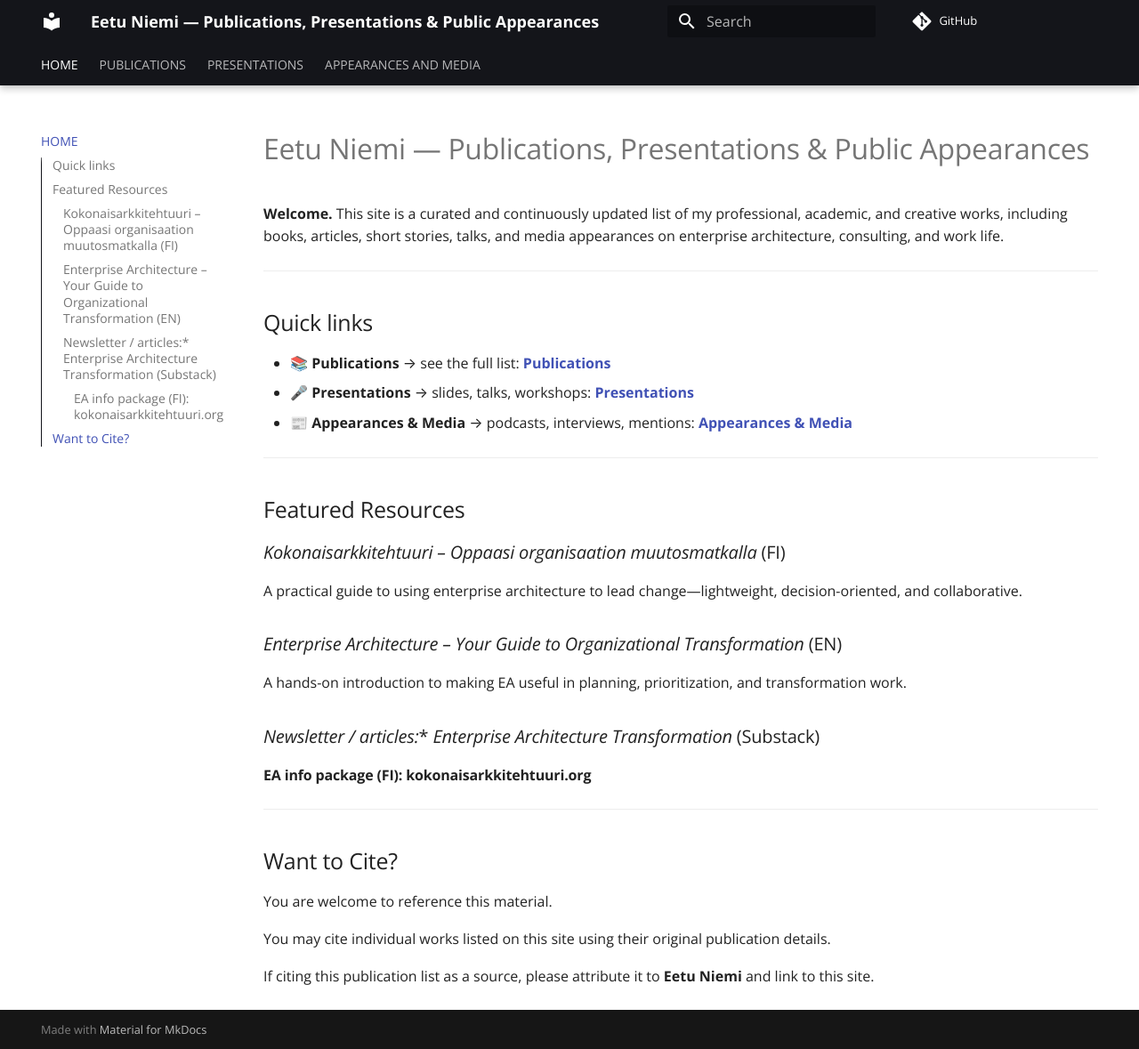
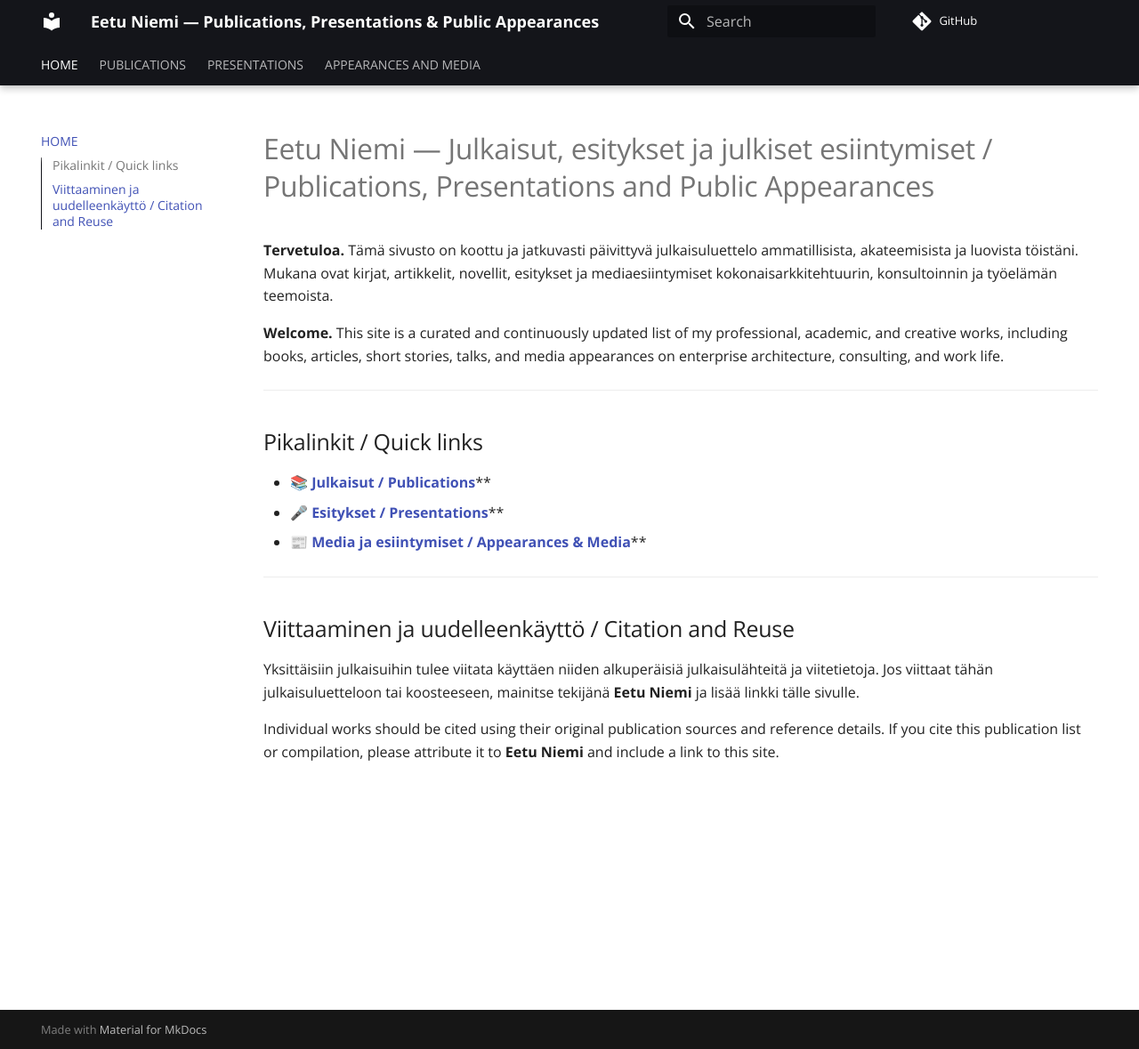
Before and after one commit to eetuniemiphd/eetuniemi, an MkDocs documentation site: the page built from docs/index.md, in a window 1280 px wide and 1179 px high. Shown: the whole window at 89% size. Built offline with MkDocs 1.6.1 and Material for MkDocs 9.7.7, drawn with Linux system fonts in a browser that asks for light colours; comment, search, counter and statistics services are not loaded.

Commit message:
Update index.md

```diff
--- a/docs/index.md
+++ b/docs/index.md
@@ -1,35 +1,22 @@
-# Eetu Niemi — Publications, Presentations & Public Appearances
+# Eetu Niemi — Julkaisut, esitykset ja julkiset esiintymiset / Publications, Presentations and Public Appearances
+
+
+**Tervetuloa.** Tämä sivusto on koottu ja jatkuvasti päivittyvä julkaisuluettelo ammatillisista, akateemisista ja luovista töistäni. Mukana ovat kirjat, artikkelit, novellit, esitykset ja mediaesiintymiset kokonaisarkkitehtuurin, konsultoinnin ja työelämän teemoista.
 
 **Welcome.** This site is a curated and continuously updated list of my professional, academic, and creative works, including books, articles, short stories, talks, and media appearances on enterprise architecture, consulting, and work life.
 
 ---
 
-## Quick links
+## Pikalinkit / Quick links
 
-- 📚 **Publications** → see the full list: **[Publications](publications-eetu-niemi.md)**
-- 🎤 **Presentations** → slides, talks, workshops: **[Presentations](presentations-eetu-niemi.md)**
-- 📰 **Appearances & Media** → podcasts, interviews, mentions: **[Appearances & Media](appearances-media-eetu-niemi.md)**
+- 📚 [**Julkaisut / Publications**](publications-eetu-niemi.md)**
+- 🎤 [**Esitykset / Presentations**](presentations-eetu-niemi.md)**
+- 📰 [**Media ja esiintymiset / Appearances & Media**](appearances-media-eetu-niemi.md)**
 
 ---
 
-## Featured Resources
+## Viittaaminen ja uudelleenkäyttö / Citation and Reuse
 
-### *Kokonaisarkkitehtuuri – Oppaasi organisaation muutosmatkalla* (FI)
-A practical guide to using enterprise architecture to lead change—lightweight, decision-oriented, and collaborative.
+Yksittäisiin julkaisuihin tulee viitata käyttäen niiden alkuperäisiä julkaisulähteitä ja viitetietoja. Jos viittaat tähän julkaisuluetteloon tai koosteeseen, mainitse tekijänä **Eetu Niemi** ja lisää linkki tälle sivulle.
 
-### *Enterprise Architecture – Your Guide to Organizational Transformation* (EN)
-A hands-on introduction to making EA useful in planning, prioritization, and transformation work.
-
-### *Newsletter / articles:** *Enterprise Architecture Transformation* (Substack)
-
-#### **EA info package (FI):** kokonaisarkkitehtuuri.org
-
----
-
-## Want to Cite?
-
-You are welcome to reference this material.
-
-You may cite individual works listed on this site using their original publication details.
-
-If citing this publication list as a source, please attribute it to **Eetu Niemi** and link to this site.
+Individual works should be cited using their original publication sources and reference details. If you cite this publication list or compilation, please attribute it to **Eetu Niemi** and include a link to this site.
```
